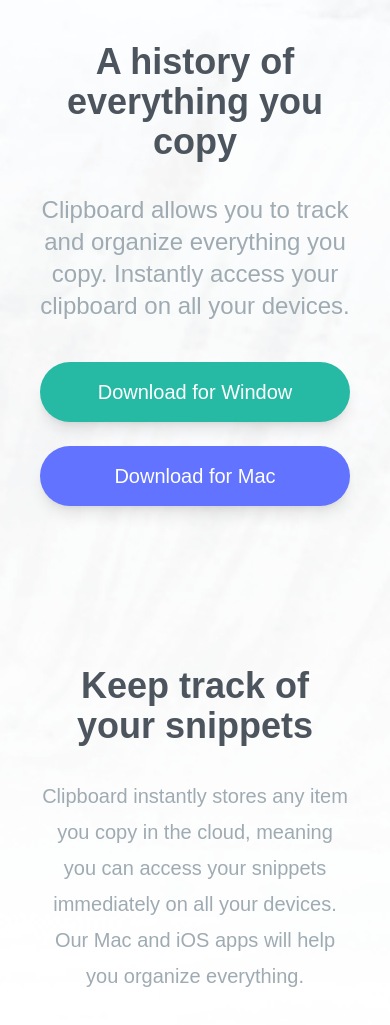
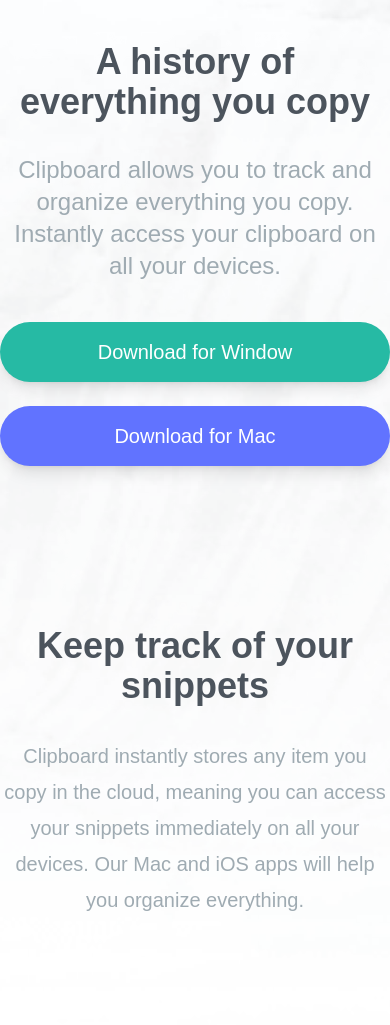
Before and after one commit to BinyamCheru/Clipboard-Website, a website: page index.html in a window 390 px wide. Shown: the part 275-1300 px from the top of the page. Drawn offline with Linux system fonts and the light colour scheme; a web font is replaced by a local one.

Commit message:
Add features section container

```diff
--- a/index.html
+++ b/index.html
@@ -17,7 +17,7 @@
   <body>
     <!-- Hero Section -->
     <section id="hero">
-      <div class="section-container mb-40 px-10 pt-16">
+      <div class="section-container mb-40 pt-16">
         <img src="./images/logo.svg" class="mx-auto my-16" alt="logo" />
 
         <h3>A history of everything you copy</h3>
@@ -47,7 +47,7 @@
 
     <!-- Snippets Section -->
     <section id="snippets">
-      <div class="section-container my-20 px-10">
+      <div class="section-container my-20">
         <h3>Keep track of your snippets</h3>
         <p
           class="max-w-3xl mx-auto mb-24 text-xl leading-9 text-center text-grayishBlue"
@@ -59,5 +59,18 @@
       </div>
     </section>
     <!-- end of Snippets Section -->
+
+    <!-- Features Section -->
+    <section id="features">
+      <div class="section-contain my-20">
+        <div class="flex flex-col md:flex-row md:space-x-32">
+          <!-- Image Container -->
+
+          <!-- Items Container -->
+
+        </div>
+      </div>
+    </section>
+    <!-- End of Features Section -->
   </body>
 </html>
--- a/input.css
+++ b/input.css
@@ -9,7 +9,7 @@
 }
 
 .section-container {
-  @apply max-w-6xl mx-auto text-center;
+  @apply max-w-6xl mx-auto text-center px-10;
 }
 
 .button-container {
```
